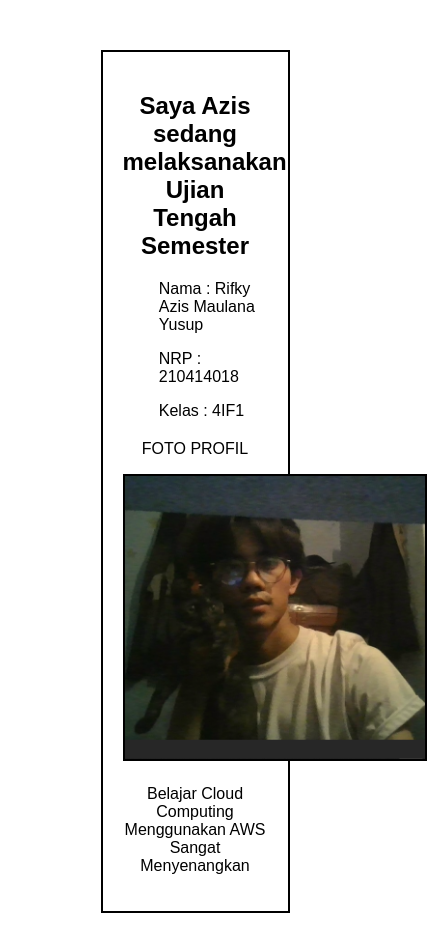
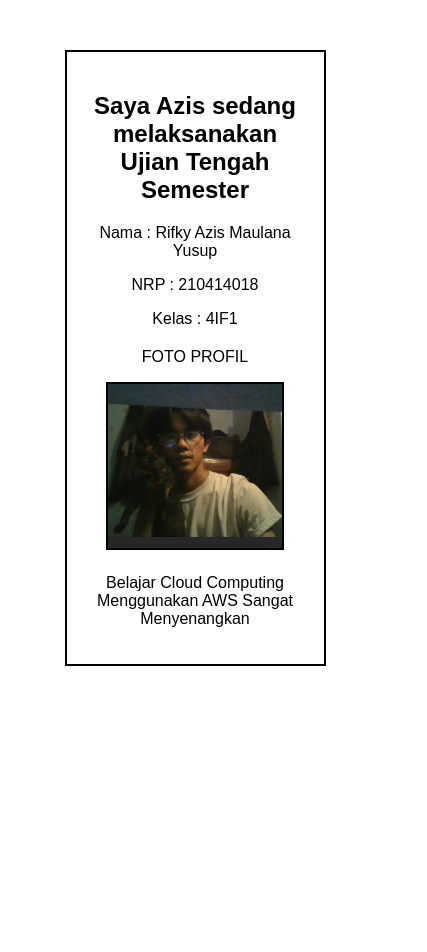
Before and after one commit to 4z15/web, a plain HTML site: page index.html in a window 390 px wide. Shown: the whole page, 427 px wide, since content can reach past the window. After the commit the page ends 844 px from the top, so only its background shows below. Drawn offline with Linux system fonts and the light colour scheme.

Commit message:
ubah jadi responsive

```diff
--- a/index.html
+++ b/index.html
@@ -11,23 +11,40 @@
             margin: 50px;
         }
         .container {
-            width: 50%;
+            width: 100%;
+            max-width: 800px; /* Maximum width for larger screens */
             margin: auto;
             border: 2px solid black;
             padding: 20px;
+            box-sizing: border-box;
         }
         .photo {
             margin-top: 20px;
         }
         .photo img {
-            width: 300px;
+            width: 100%; /* Makes the image responsive */
+            max-width: 300px; /* Maximum width for image */
             height: auto;
             border: 2px solid black;
         }
         .info {
             margin-top: 20px;
             text-align: left;
-            margin-left: 25%;
+            margin-left: 10%; /* Adjust left margin for larger screens */
+        }
+
+        /* Media query for smaller screens */
+        @media (max-width: 600px) {
+            .info {
+                margin-left: 0;
+                text-align: center; /* Center align text on small screens */
+            }
+            .container {
+                width: 90%; /* Makes container take 90% width on smaller screens */
+            }
+            .photo img {
+                max-width: 80%; /* Makes the image smaller on mobile */
+            }
         }
     </style>
 </head>
@@ -35,7 +52,7 @@
     <div class="container">
         <h2>Saya Azis sedang melaksanakan Ujian Tengah Semester</h2>
         <div class="info">
-            <p>Nama :  Rifky Azis Maulana Yusup</p>
+            <p>Nama : Rifky Azis Maulana Yusup</p>
             <p>NRP : 210414018</p>
             <p>Kelas : 4IF1</p>
         </div>
```
